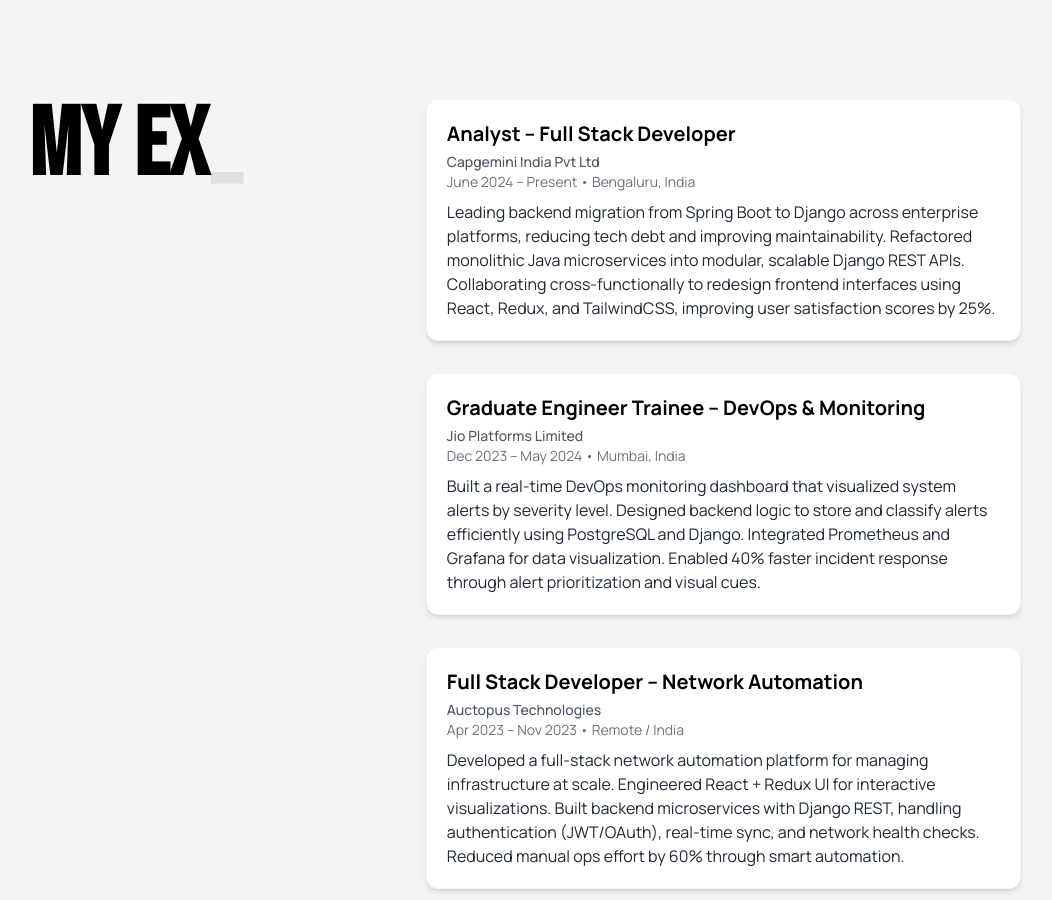
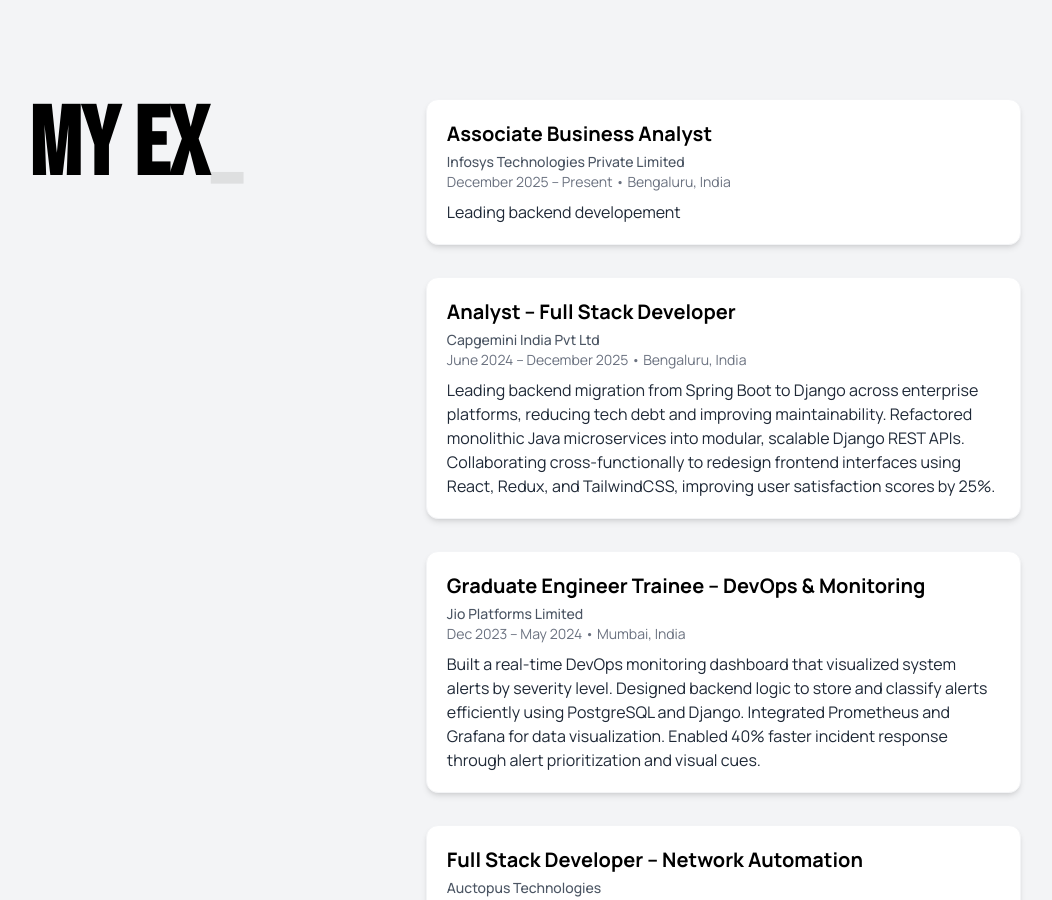
Before and after one commit to tapanKr277/portfolio, a React (Vite) app: page / in a window 1280 px wide. Shown: the part 1760-2660 px from the top of the page, without its empty margins (115-1167 px from the left). Built offline with nearby package versions, Linux system fonts and the light colour scheme.

Commit message:
infosys added

```diff
--- a/src/components/Experience_section.jsx
+++ b/src/components/Experience_section.jsx
@@ -2,11 +2,20 @@
 import Experiencecard_for_about from "./Experiencecard_for_about";
 
 export const experience = [
+   {
+    title: "Associate Business Analyst",
+    company: "Infosys Technologies Private Limited",
+    start: "December 2025",
+    end: "Present",
+    location: "Bengaluru, India",
+    discription:
+      "Leading backend developement",
+  },
   {
     title: "Analyst – Full Stack Developer",
     company: "Capgemini India Pvt Ltd",
     start: "June 2024",
-    end: "Present",
+    end: "December 2025",
     location: "Bengaluru, India",
     discription:
       "Leading backend migration from Spring Boot to Django across enterprise platforms, reducing tech debt and improving maintainability. Refactored monolithic Java microservices into modular, scalable Django REST APIs. Collaborating cross-functionally to redesign frontend interfaces using React, Redux, and TailwindCSS, improving user satisfaction scores by 25%.",
--- /dev/null
+++ b/src/components/Internship.jsx
@@ -0,0 +1,7 @@
+import React from 'react'
+
+export const Internship = () => {
+  return (
+    <div>Internship</div>
+  )
+}
```
